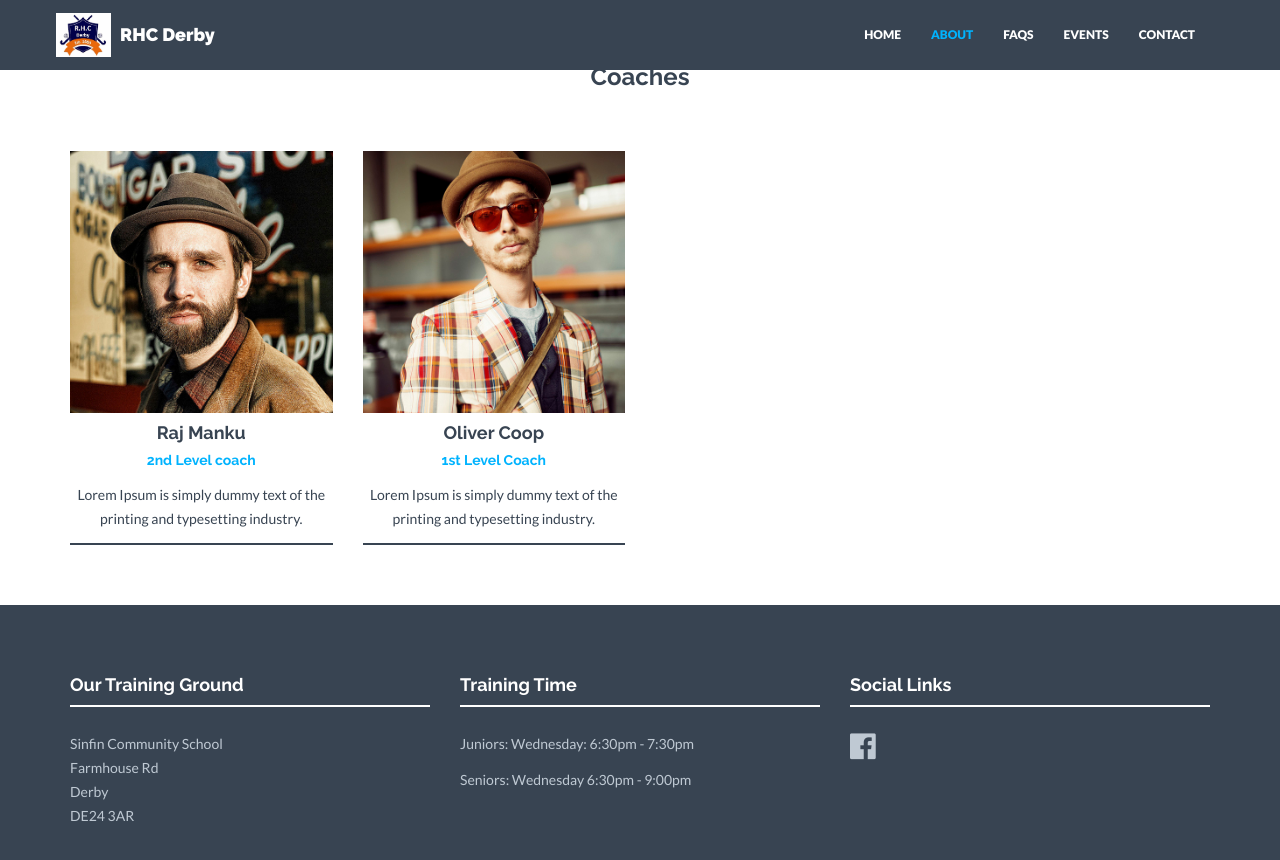
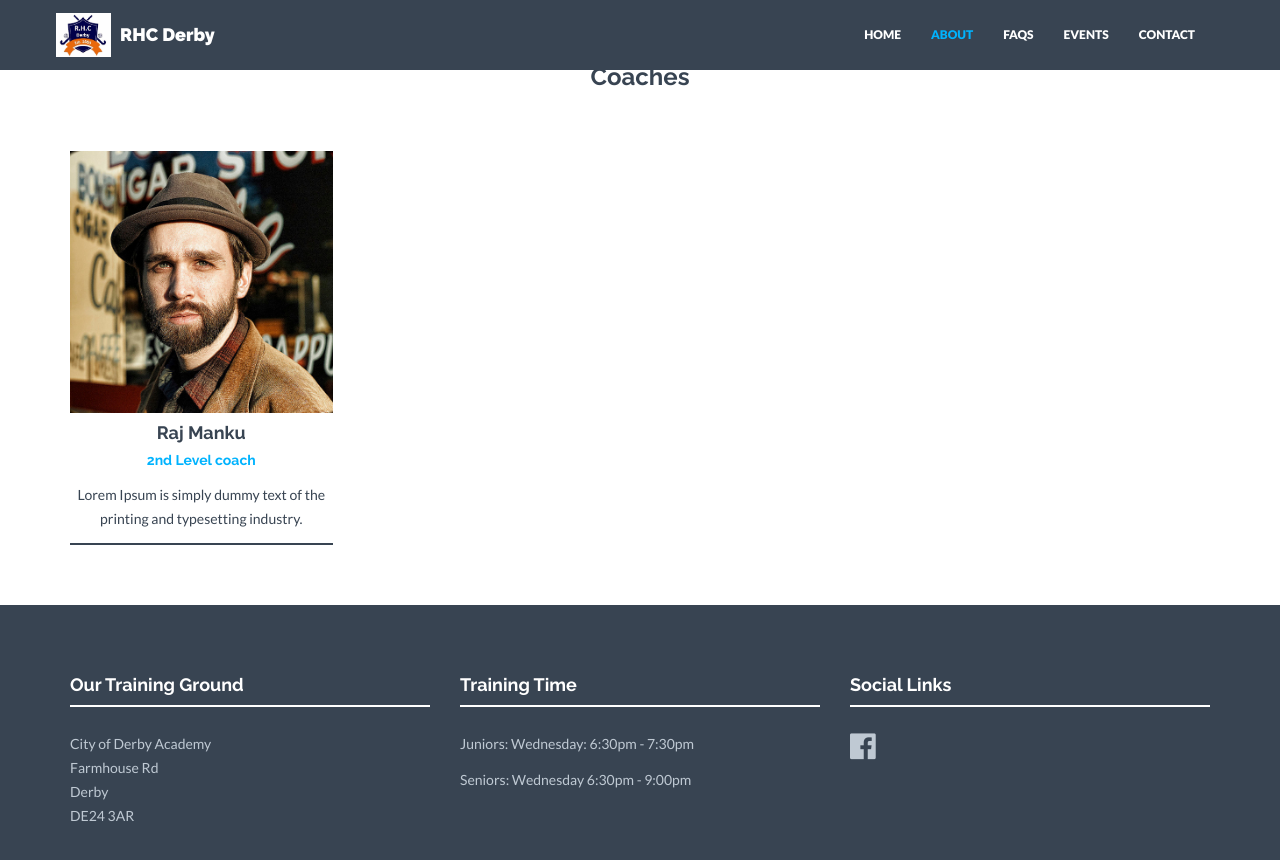
Before and after one commit to RhcHockey/RhcHockey.github.io, a Jekyll site: the page built from about.html, in a window 1280 px wide and 900 px high, scrolled down 630 px. Shown: the top 860 px of the window. Built offline with Jekyll 4.4.1, drawn with Linux system fonts in a browser that asks for light colours; nearby versions of some CDN libraries; a script that is not in the unit is left out.

Commit message:
Remove olly from coaches list and change school name

```diff
--- a/_config.yml
+++ b/_config.yml
@@ -33,7 +33,7 @@ social:
 # Postal address (add as many lines as necessary). Shown in footer and on Contact page.
 address:
   - lines:
-    - Sinfin Community School
+    - City of Derby Academy
     - Farmhouse Rd
     - Derby
     - DE24 3AR
@@ -50,9 +50,5 @@ coaches:
     position: 2nd Level coach
     text: Lorem Ipsum is simply dummy text of the printing and typesetting industry.
     img: team01.jpg
-  - name: Oliver Coop
-    position: 1st Level Coach
-    text: Lorem Ipsum is simply dummy text of the printing and typesetting industry.
-    img: team04.jpg
 
 homeWelcomeText: "Hello Guys, we need to fill this in with something useful. Let me know if you have any picutres that I can put in here"
```
